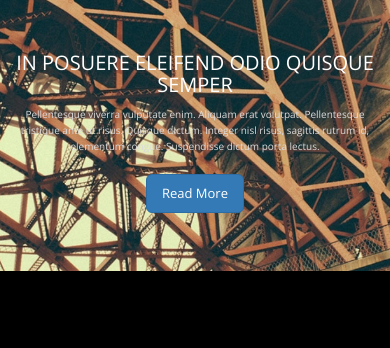
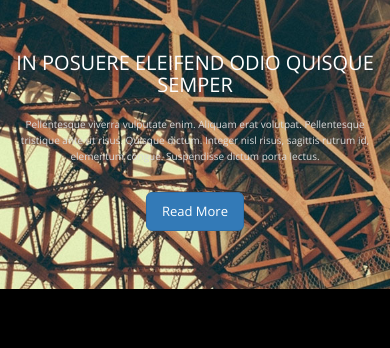
Before and after one commit to yusuf0786/megacorp, a plain HTML site: page index.html in a window 390 px wide. Shown: the part 86-434 px from the top of the page. Drawn offline with nearby package versions, Linux system fonts and the light colour scheme.

Commit message:
fourth commit

```diff
--- a/css/style.css
+++ b/css/style.css
@@ -343,10 +343,10 @@ body{
 	.banner p{
 	font-size: 10px;
 	line-height: 16px;
-	margin: 0 0;
+	margin-top: 20px;
+	margin-bottom: 0px;
 	}
 	.banner button{
-	margin-top: 20px;
 	padding: 10px 15px;
 	font-size: 13px;
 	}
```
